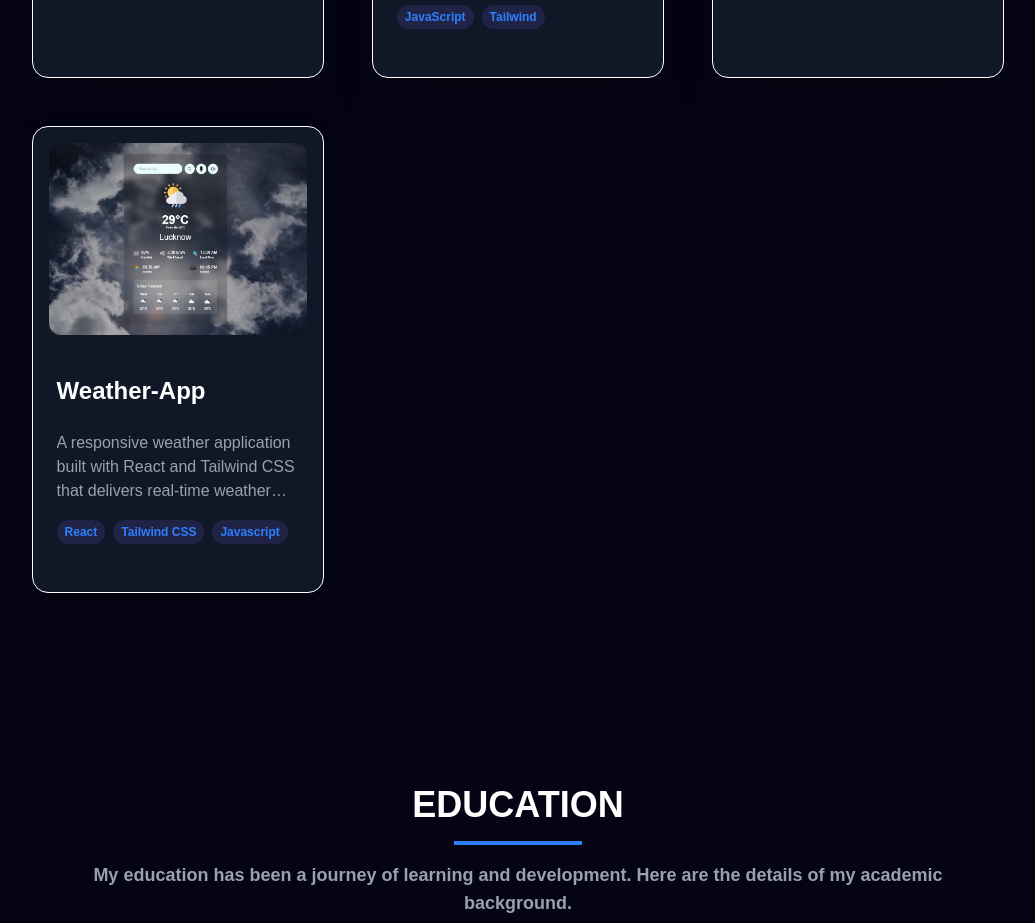
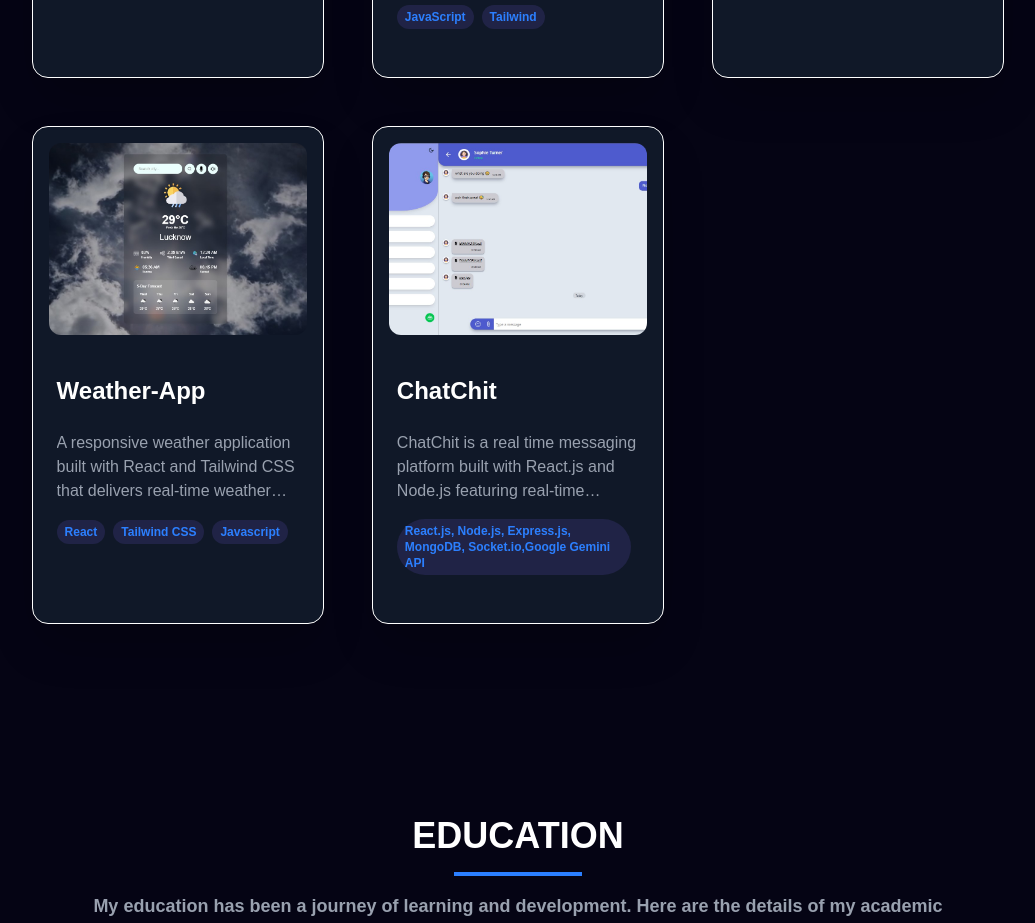
Before and after one commit to Harshshukla25/my-portfolio, a React (Vite) app: page / in a window 1280 px wide. Shown: the part 3800-4723 px from the top of the page, without its empty margins (122-1157 px from the left). Built offline with nearby package versions, Linux system fonts and the light colour scheme.

Commit message:
adding chatchit

```diff
--- a/src/constants.js
+++ b/src/constants.js
@@ -40,6 +40,7 @@ import bankruptbuddyLogo from './assets/work_logo/bankruptbuddy.jpg';
 import skillHatchLogo from './assets/work_logo/skillhatch.jpg';
 import myportfolioLogo from './assets/work_logo/myportfolio.jpg'
 import weatherappLogo from './assets/work_logo/weatherapp.jpg'
+import chatchitLogo from './assets/work_logo/chatchit.jpg'
 
 
 
@@ -198,4 +199,14 @@ export const SkillsInfo = [
       github: "https://github.com/Harshshukla25/Weather-App",
       webapp: "https://harshsh-weather-app.netlify.app/",
     },
+    {
+      id: 4,
+      title: "ChatChit",
+      description:
+      "ChatChit is a real time messaging platform built with React.js and Node.js featuring real-time communication via Socket.io and AI-powered conversations. Users can send text messages, images, videos, and files with cloud storage handled by Cloudinary. The application includes JWT authentication, user search functionality, and an integrated AI chat assistant powered by Google's Gemini API.",
+      image: chatchitLogo,
+      tags:["React.js, Node.js, Express.js, MongoDB, Socket.io,Google Gemini API"],
+      github: "https://github.com/Harshshukla25/Chat-App",
+      webapp: "https://chat-app-henna-one.vercel.app/",
+    }
   ];
```
Also changed, not shown: src/assets/work_logo/chatchit.jpg (added).
